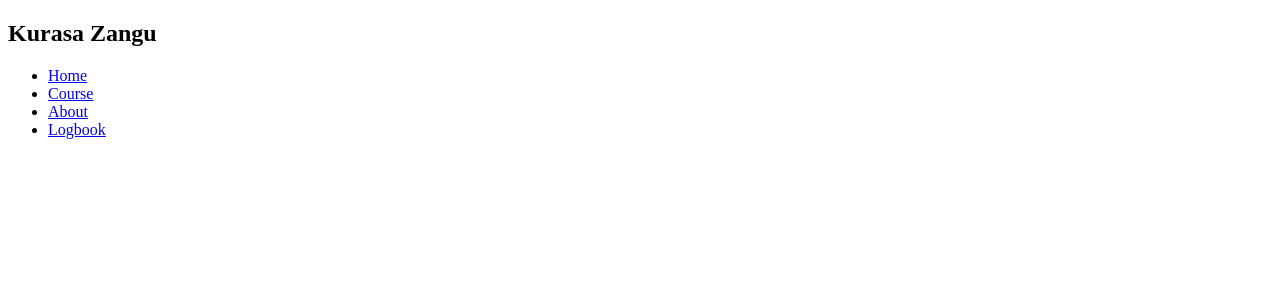
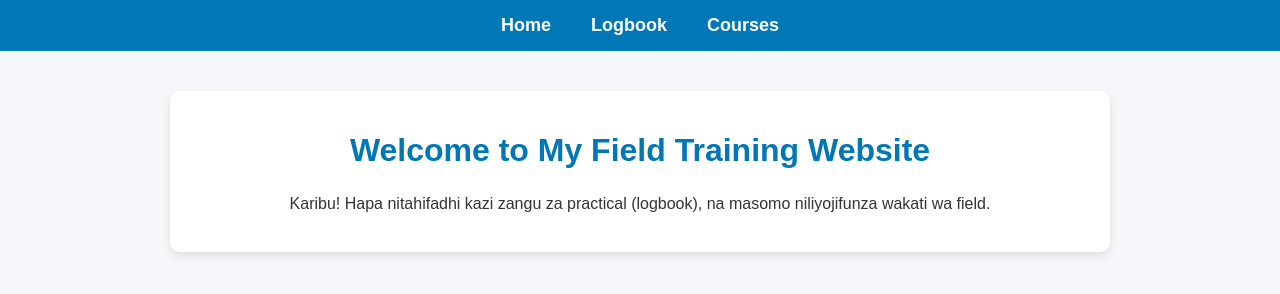
Before and after one commit to Shihab4099/Ahmad, a plain HTML site: page index.html in a window 1280 px wide. Drawn offline with Linux system fonts and the light colour scheme.

Commit message:
Update index.html
website

Signed-off-by: Shihab4099 <khamisahmad4099@gmail.com>

```diff
--- a/index.html
+++ b/index.html
@@ -1,15 +1,77 @@
 <!DOCTYPE html>
 <html>
 <head>
-    <title>My First Website</title>
+  <title>My Field Website</title>
+  <style>
+    body {
+      font-family: Arial, sans-serif;
+      margin: 0;
+      padding: 0;
+      background: #f5f7fa;
+      color: #333;
+    }
+
+    nav {
+      background-color: #0077b6;
+      padding: 15px;
+    }
+
+    nav ul {
+      list-style: none;
+      display: flex;
+      justify-content: center;
+      gap: 40px;
+      margin: 0;
+      padding: 0;
+    }
+
+    nav ul li a {
+      color: white;
+      text-decoration: none;
+      font-size: 18px;
+      font-weight: bold;
+      transition: color 0.3s ease;
+    }
+
+    nav ul li a:hover {
+      color: #ffd60a;
+    }
+
+    .container {
+      max-width: 900px;
+      margin: 40px auto;
+      padding: 20px;
+      background-color: white;
+      border-radius: 10px;
+      box-shadow: 0 4px 10px rgba(0, 0, 0, 0.1);
+    }
+
+    h1 {
+      color: #0077b6;
+      text-align: center;
+    }
+
+    p {
+      font-size: 16px;
+      line-height: 1.6;
+      text-align: center;
+    }
+  </style>
 </head>
 <body>
-    <h2>Kurasa Zangu</h2>
+
+  <nav>
     <ul>
       <li><a href="index.html">Home</a></li>
-  <li><a href="course.html">Course</a></li>
-  <li><a href="about.html">About</a></li>
       <li><a href="logbook.html">Logbook</a></li>
+      <li><a href="course.html">Courses</a></li>
     </ul>
+  </nav>
+
+  <div class="container">
+    <h1>Welcome to My Field Training Website</h1>
+    <p>Karibu! Hapa nitahifadhi kazi zangu za practical (logbook), na masomo niliyojifunza wakati wa field.</p>
+  </div>
+
 </body>
 </html>
```
Lines whose indentation alone changed are shown as unchanged.
